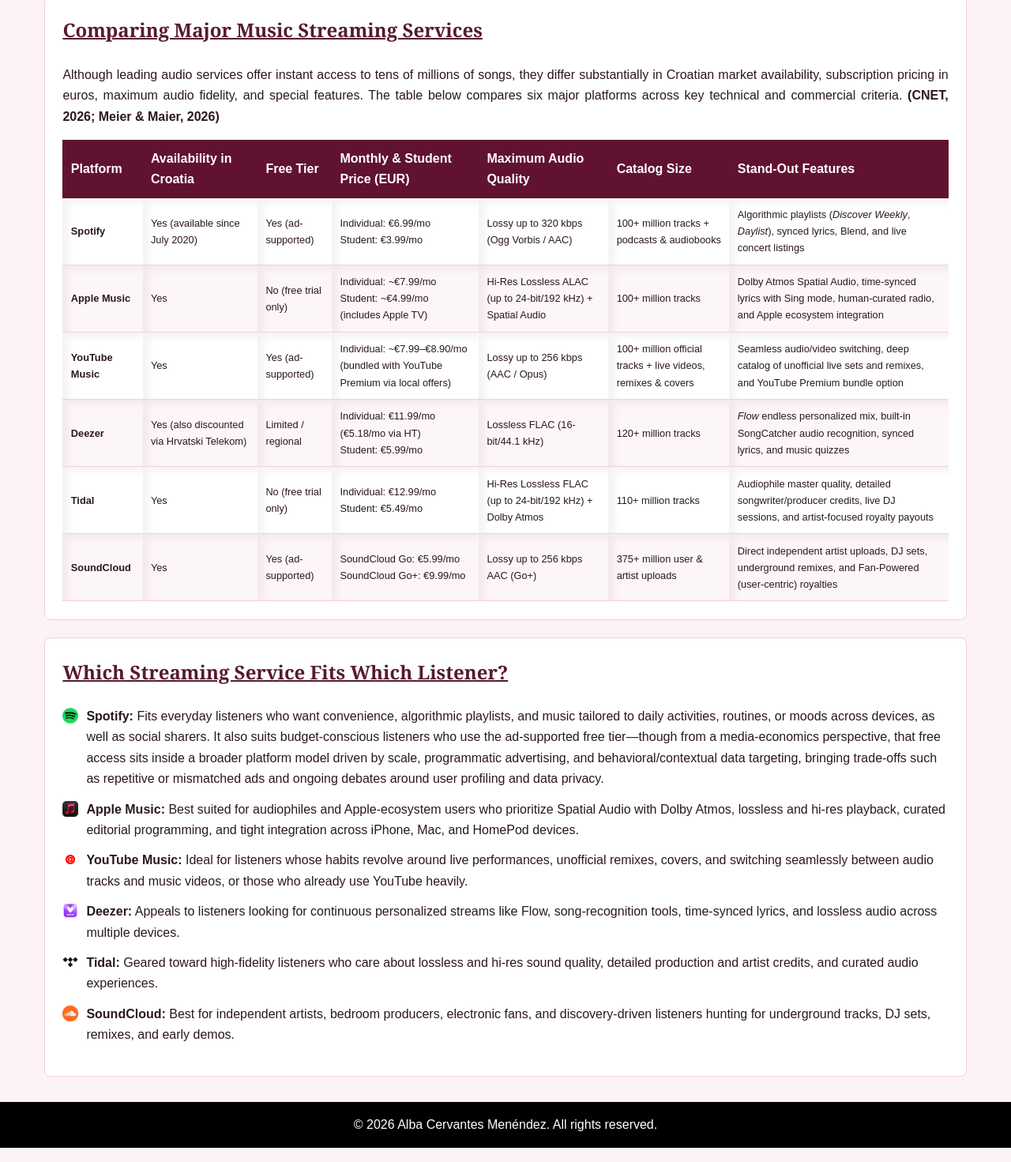
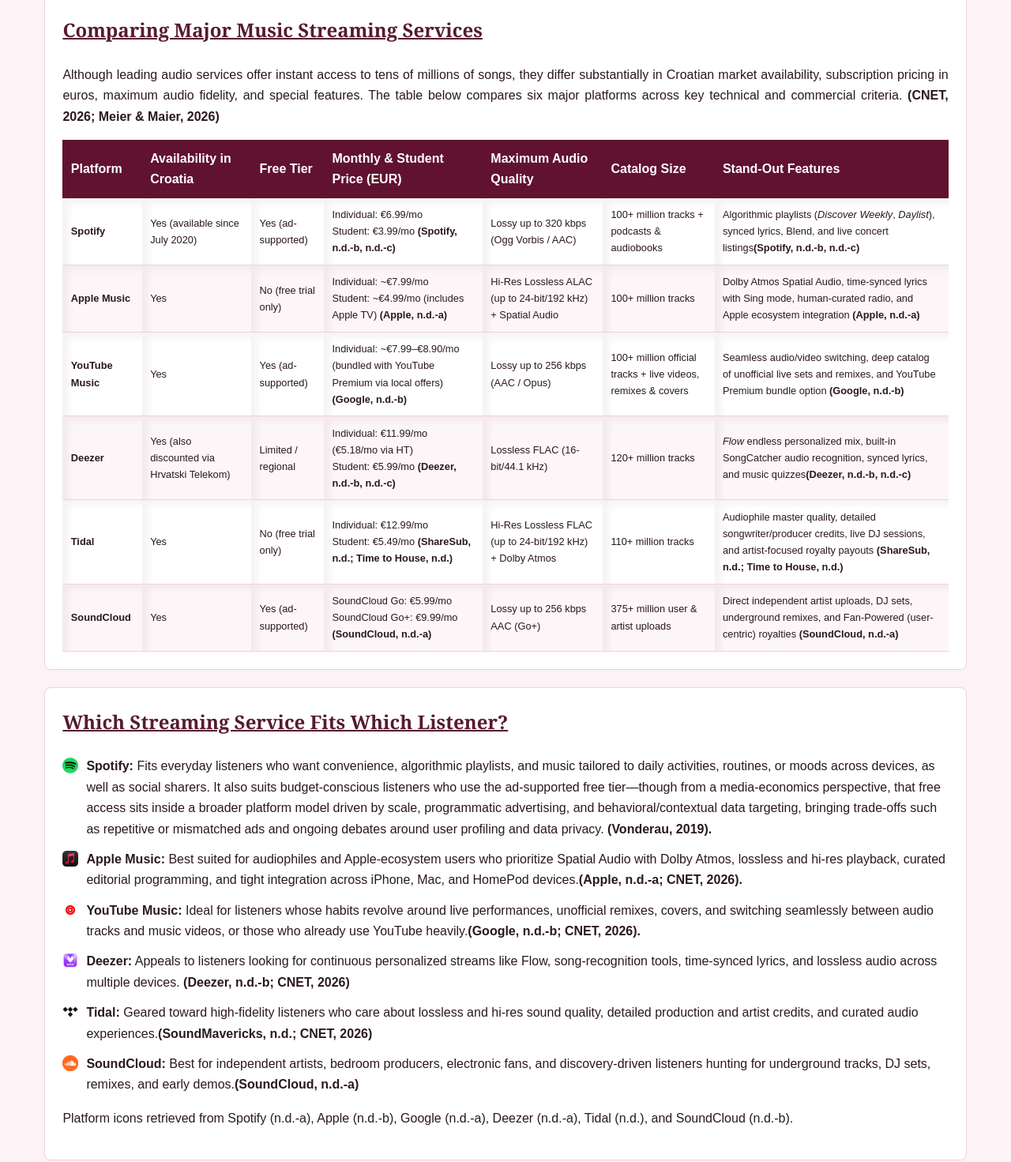
Before and after one commit to ac4369-rit/iste140-project2, a plain HTML site: page platforms.html in a window 1280 px wide. Shown: the part 219-1690 px from the top of the page at 79% size. Drawn offline with Linux system fonts and the light colour scheme.

Commit message:
References cited for platforms.html

```diff
--- a/platforms.html
+++ b/platforms.html
@@ -44,55 +44,55 @@
                             <td><strong>Spotify</strong></td>
                             <td>Yes (available since July 2020)</td>
                             <td>Yes (ad-supported)</td>
-                            <td>Individual: €6.99/mo<br>Student: €3.99/mo</td>
+                            <td>Individual: €6.99/mo<br>Student: €3.99/mo <strong>(Spotify, n.d.-b, n.d.-c)</strong></td>
                             <td>Lossy up to 320 kbps (Ogg Vorbis / AAC)</td>
                             <td>100+ million tracks + podcasts &amp; audiobooks</td>
-                            <td>Algorithmic playlists (<em>Discover Weekly</em>, <em>Daylist</em>), synced lyrics, Blend, and live concert listings</td>
+                            <td>Algorithmic playlists (<em>Discover Weekly</em>, <em>Daylist</em>), synced lyrics, Blend, and live concert listings<strong>(Spotify, n.d.-b, n.d.-c)</strong></td>
                         </tr>
                         <tr>
                             <td><strong>Apple Music</strong></td>
                             <td>Yes</td>
                             <td>No (free trial only)</td>
-                            <td>Individual: ~€7.99/mo<br>Student: ~€4.99/mo (includes Apple TV)</td>
+                            <td>Individual: ~€7.99/mo<br>Student: ~€4.99/mo (includes Apple TV) <strong>(Apple, n.d.-a)</strong></td>
                             <td>Hi-Res Lossless ALAC (up to 24-bit/192 kHz) + Spatial Audio</td>
                             <td>100+ million tracks</td>
-                            <td>Dolby Atmos Spatial Audio, time-synced lyrics with Sing mode, human-curated radio, and Apple ecosystem integration</td>
+                            <td>Dolby Atmos Spatial Audio, time-synced lyrics with Sing mode, human-curated radio, and Apple ecosystem integration <strong>(Apple, n.d.-a)</strong></td>
                         </tr>
                         <tr>
                             <td><strong>YouTube Music</strong></td>
                             <td>Yes</td>
                             <td>Yes (ad-supported)</td>
-                            <td>Individual: ~€7.99–€8.90/mo (bundled with YouTube Premium via local offers)</td>
+                            <td>Individual: ~€7.99–€8.90/mo (bundled with YouTube Premium via local offers) <strong>(Google, n.d.-b)</strong></td>
                             <td>Lossy up to 256 kbps (AAC / Opus)</td>
                             <td>100+ million official tracks + live videos, remixes &amp; covers</td>
-                            <td>Seamless audio/video switching, deep catalog of unofficial live sets and remixes, and YouTube Premium bundle option</td>
+                            <td>Seamless audio/video switching, deep catalog of unofficial live sets and remixes, and YouTube Premium bundle option <strong>(Google, n.d.-b)</strong></td>
                         </tr>
                         <tr>
                             <td><strong>Deezer</strong></td>
                             <td>Yes (also discounted via Hrvatski Telekom)</td>
                             <td>Limited / regional</td>
-                            <td>Individual: €11.99/mo (€5.18/mo via HT)<br>Student: €5.99/mo</td>
+                            <td>Individual: €11.99/mo (€5.18/mo via HT)<br>Student: €5.99/mo <strong>(Deezer, n.d.-b, n.d.-c)</strong></td>
                             <td>Lossless FLAC (16-bit/44.1 kHz)</td>
                             <td>120+ million tracks</td>
-                            <td><em>Flow</em> endless personalized mix, built-in SongCatcher audio recognition, synced lyrics, and music quizzes</td>
+                            <td><em>Flow</em> endless personalized mix, built-in SongCatcher audio recognition, synced lyrics, and music quizzes<strong>(Deezer, n.d.-b, n.d.-c)</strong></td>
                         </tr>
                         <tr>
                             <td><strong>Tidal</strong></td>
                             <td>Yes</td>
                             <td>No (free trial only)</td>
-                            <td>Individual: €12.99/mo<br>Student: €5.49/mo</td>
+                            <td>Individual: €12.99/mo<br>Student: €5.49/mo <strong>(ShareSub, n.d.; Time to House, n.d.)</strong></td>
                             <td>Hi-Res Lossless FLAC (up to 24-bit/192 kHz) + Dolby Atmos</td>
                             <td>110+ million tracks</td>
-                            <td>Audiophile master quality, detailed songwriter/producer credits, live DJ sessions, and artist-focused royalty payouts</td>
+                            <td>Audiophile master quality, detailed songwriter/producer credits, live DJ sessions, and artist-focused royalty payouts <strong>(ShareSub, n.d.; Time to House, n.d.)</strong></td>
                         </tr>
                         <tr>
                             <td><strong>SoundCloud</strong></td>
                             <td>Yes</td>
                             <td>Yes (ad-supported)</td>
-                            <td>SoundCloud Go: €5.99/mo<br>SoundCloud Go+: €9.99/mo</td>
+                            <td>SoundCloud Go: €5.99/mo<br>SoundCloud Go+: €9.99/mo <strong>(SoundCloud, n.d.-a)</strong></td>
                             <td>Lossy up to 256 kbps AAC (Go+)</td>
                             <td>375+ million user &amp; artist uploads</td>
-                            <td>Direct independent artist uploads, DJ sets, underground remixes, and Fan-Powered (user-centric) royalties</td>
+                            <td>Direct independent artist uploads, DJ sets, underground remixes, and Fan-Powered (user-centric) royalties <strong>(SoundCloud, n.d.-a)</strong></td>
                         </tr>
                     </tbody>
                 </table>
@@ -103,29 +103,30 @@
                 <ul class="listpl">
                     <li>
                         <img src="assets/media/spotify.png" alt="Spotify" class="icon">
-                        <span><strong>Spotify:</strong> Fits everyday listeners who want convenience, algorithmic playlists, and music tailored to daily activities, routines, or moods across devices, as well as social sharers. It also suits budget-conscious listeners who use the ad-supported free tier—though from a media-economics perspective, that free access sits inside a broader platform model driven by scale, programmatic advertising, and behavioral/contextual data targeting, bringing trade-offs such as repetitive or mismatched ads and ongoing debates around user profiling and data privacy.</span>
+                        <span><strong>Spotify:</strong> Fits everyday listeners who want convenience, algorithmic playlists, and music tailored to daily activities, routines, or moods across devices, as well as social sharers. It also suits budget-conscious listeners who use the ad-supported free tier—though from a media-economics perspective, that free access sits inside a broader platform model driven by scale, programmatic advertising, and behavioral/contextual data targeting, bringing trade-offs such as repetitive or mismatched ads and ongoing debates around user profiling and data privacy. <strong>(Vonderau, 2019).</strong></span>
                     </li>
                     <li>
                         <img src="assets/media/applemusic.jpg" alt="Spotify" class="icon">
-                        <span><strong>Apple Music:</strong> Best suited for audiophiles and Apple-ecosystem users who prioritize Spatial Audio with Dolby Atmos, lossless and hi-res playback, curated editorial programming, and tight integration across iPhone, Mac, and HomePod devices.</span>
+                        <span><strong>Apple Music:</strong> Best suited for audiophiles and Apple-ecosystem users who prioritize Spatial Audio with Dolby Atmos, lossless and hi-res playback, curated editorial programming, and tight integration across iPhone, Mac, and HomePod devices.<strong>(Apple, n.d.-a; CNET, 2026).</strong></span>
                     </li>
                     <li>
                         <img src="assets/media/youtube.png" alt="Spotify" class="icon">
-                        <span><strong>YouTube Music:</strong> Ideal for listeners whose habits revolve around live performances, unofficial remixes, covers, and switching seamlessly between audio tracks and music videos, or those who already use YouTube heavily.</span>
+                        <span><strong>YouTube Music:</strong> Ideal for listeners whose habits revolve around live performances, unofficial remixes, covers, and switching seamlessly between audio tracks and music videos, or those who already use YouTube heavily.<strong>(Google, n.d.-b; CNET, 2026).</strong></span>
                     </li>
                     <li>
                         <img src="assets/media/deezer.jpg" alt="Spotify" class="icon">
-                        <span><strong>Deezer:</strong> Appeals to listeners looking for continuous personalized streams like Flow, song-recognition tools, time-synced lyrics, and lossless audio across multiple devices.</span>
+                        <span><strong>Deezer:</strong> Appeals to listeners looking for continuous personalized streams like Flow, song-recognition tools, time-synced lyrics, and lossless audio across multiple devices. <strong>(Deezer, n.d.-b; CNET, 2026)</strong></span>
                     </li>
                     <li>
                         <img src="assets/media/tidal.png" alt="Spotify" class="icon">
-                        <span><strong>Tidal:</strong> Geared toward high-fidelity listeners who care about lossless and hi-res sound quality, detailed production and artist credits, and curated audio experiences.</span>
+                        <span><strong>Tidal:</strong> Geared toward high-fidelity listeners who care about lossless and hi-res sound quality, detailed production and artist credits, and curated audio experiences.<strong>(SoundMavericks, n.d.; CNET, 2026)</strong></span>
                     </li>
                     <li>
                         <img src="assets/media/soundcloud.png" alt="Spotify" class="icon">
-                        <span><strong>SoundCloud:</strong> Best for independent artists, bedroom producers, electronic fans, and discovery-driven listeners hunting for underground tracks, DJ sets, remixes, and early demos.</span>
+                        <span><strong>SoundCloud:</strong> Best for independent artists, bedroom producers, electronic fans, and discovery-driven listeners hunting for underground tracks, DJ sets, remixes, and early demos.<strong>(SoundCloud, n.d.-a)</strong></span>
                     </li>
                 </ul>
+                <p>Platform icons retrieved from Spotify (n.d.-a), Apple (n.d.-b), Google (n.d.-a), Deezer (n.d.-a), Tidal (n.d.), and SoundCloud (n.d.-b).</p>
             </section>
         </main>
         <footer>
```
